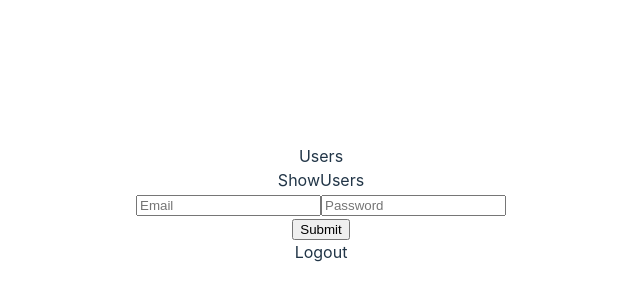
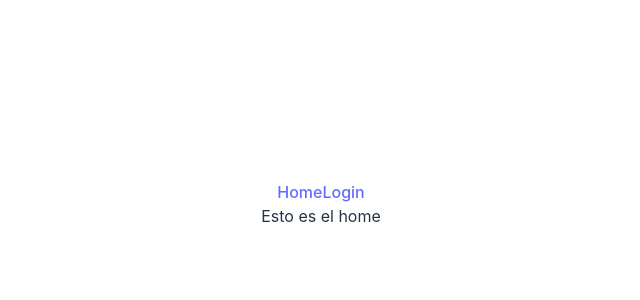
Before and after one commit to AdrianRgGit/e-commerce-ZaP-Front, a React (Vite) app: page / in a window 1280 px wide. Shown: the part 196-496 px from the top of the page, without its empty margins (319-959 px from the left). Built offline with nearby package versions, Linux system fonts and the light colour scheme.

Commit message:
añadidas rutas

```diff
--- a/src/App.jsx
+++ b/src/App.jsx
@@ -2,14 +2,27 @@ import { BrowserRouter, Route, Routes } from "react-router-dom";
 import "./App.css";
 import { UserProvider } from "./context/UserContext/UserState";
 import Users from "./components/Users/Users";
+import Home from "./components/Home/Home";
+import Login from "./components/Users/Login/Login";
+import Logout from "./components/Users/Logout/Logout";
+import Header from "./components/Header/Header";
 
 function App() {
   return (
     <>
       <BrowserRouter>
+        {/* Header */}
+        <Header />
+        {/* Home */}
+        <Routes>
+          <Route path="/" element={<Home />} />
+        </Routes>
+
+        {/* Users */}
         <UserProvider>
           <Routes>
-            <Route path="/" element={<Users />} />
+            <Route path="/login" element={<Login />} />
+            <Route path="/logout" element={<Logout />} />
           </Routes>
         </UserProvider>
       </BrowserRouter>
--- /dev/null
+++ b/src/components/Header/Header.jsx
@@ -0,0 +1,12 @@
+import React from "react";
+import NavBar from "./NavBar/NavBar";
+
+const Header = () => {
+  return (
+    <>
+      <NavBar />
+    </>
+  );
+};
+
+export default Header;
--- /dev/null
+++ b/src/components/Header/NavBar/NavBar.jsx
@@ -0,0 +1,23 @@
+import { useContext } from "react";
+import { Link, useNavigate } from "react-router-dom";
+import { UserContext } from "../../../context/UserContext/UserState";
+
+const NavBar = () => {
+  const { token } = useContext(UserContext);
+
+  return (
+    <nav className="nav-bar">
+      <Link to="/">Home</Link>
+
+      {token ? (
+        <>
+          <Link to="/logout">Logout</Link>
+        </>
+      ) : (
+        <Link to="/login">Login</Link>
+      )}
+    </nav>
+  );
+};
+
+export default NavBar;
--- /dev/null
+++ b/src/components/Home/Home.jsx
@@ -0,0 +1,9 @@
+const Home = () => {
+  return (
+    <>
+    Esto es el home
+    </>
+  );
+}
+
+export default Home
--- a/src/components/Users/Login/Login.jsx
+++ b/src/components/Users/Login/Login.jsx
@@ -8,12 +8,10 @@ const Login = () => {
     email: "",
     password: "",
   });
+
   const navigate = useNavigate();
 
   const handleInputChange = (event) => {
-    console.log(event.target.name);
-    console.log(event.target.value);
-
     setUser({
       ...user,
       [event.target.name]: event.target.value,
--- a/src/components/Users/Users.jsx
+++ b/src/components/Users/Users.jsx
@@ -1,15 +1,22 @@
+import { BrowserRouter, Route, Routes } from "react-router-dom";
 import Login from "./Login/Login";
 import Logout from "./Logout/Logout";
 import ShowUsers from "./ShowUsers/ShowUsers";
+import { UserProvider } from "../../context/UserContext/UserState";
 
 function Users() {
   return (
-    <div>
+    <>
+      <BrowserRouter>
+        <UserProvider>
+          <Routes>
+            <Route path="/login" element={<Login />} />
+            <Route path="/logout" element={<Logout />} />
+          </Routes>
+        </UserProvider>
+      </BrowserRouter>
       Users
-      <ShowUsers />
-      <Login />
-      <Logout />
-    </div>
+    </>
   );
 }
 
--- a/src/context/UserContext/UserState.jsx
+++ b/src/context/UserContext/UserState.jsx
@@ -18,7 +18,6 @@ export const UserProvider = ({ children }) => {
 
   const login = async (user) => {
     const res = await axios.post(API_URL + "users/login", user);
-    console.log("ruta")
 
     dispatch({
       type: "LOGIN",
```
